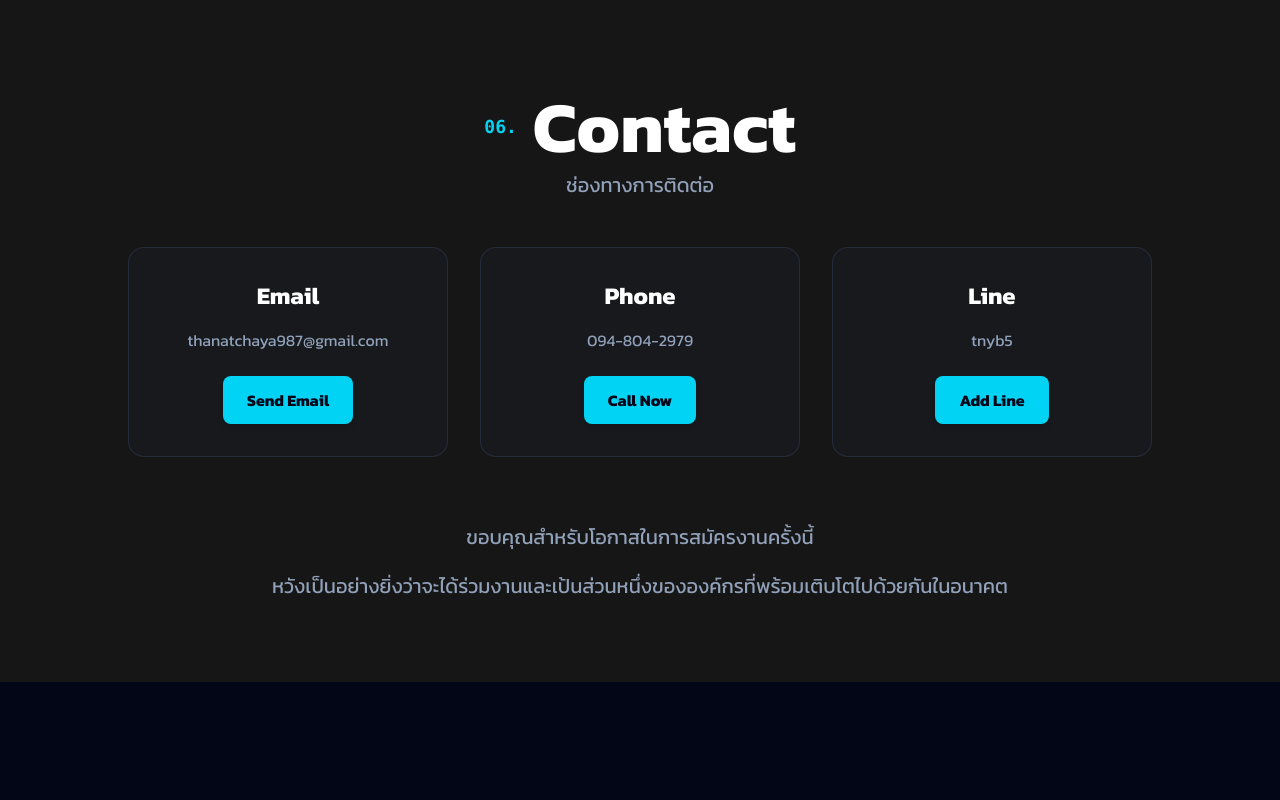
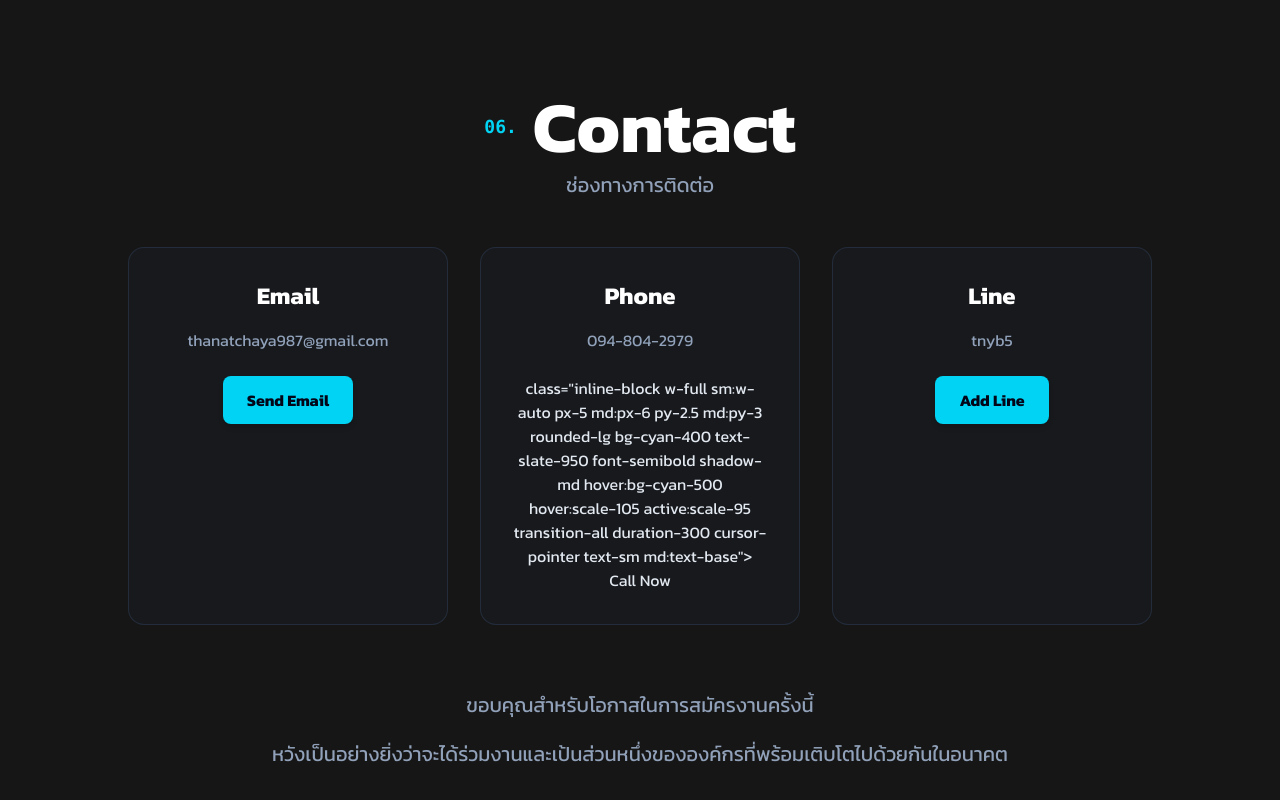
Before and after one commit to thanatchaya0512/my-portfolio, a Vue app: page / in a window 1280 px wide. Shown: the part 6164-6964 px from the top of the page. Before the commit the page ends 6846 px from the top, so only its background shows below. Built offline with nearby package versions, Linux system fonts and the light colour scheme.

Commit message:
fix email call line

```diff
--- a/src/views/Contact.vue
+++ b/src/views/Contact.vue
@@ -18,7 +18,7 @@
           class="bg-slate-800/20 border border-slate-700/50 rounded-2xl p-6 md:p-8 hover:border-cyan-400/50 hover:shadow-lg hover:shadow-cyan-500/20 transition-all duration-300">
           <h3 class="text-xl md:text-2xl font-bold text-white mb-3 md:mb-4">Email</h3>
           <p class="text-slate-400 mb-4 md:mb-6 break-all text-sm md:text-base">thanatchaya987@gmail.com</p>
-          <a href="https://mail.google.com/mail/?view=cm&fs=1&to=thanatchaya987@gmail.com&su=&body=" target="_blank"
+          <a href="mailto:thanatchaya987@gmail.com"
             rel="noopener noreferrer"
             class="inline-block w-full sm:w-auto px-5 md:px-6 py-2.5 md:py-3 rounded-lg bg-cyan-400 text-slate-950 font-semibold shadow-md hover:bg-cyan-500 hover:scale-105 active:scale-95 transition-all duration-300 cursor-pointer text-sm md:text-base">
             Send Email
@@ -30,7 +30,7 @@
           class="bg-slate-800/20 border border-slate-700/50 rounded-2xl p-6 md:p-8 hover:border-cyan-400/50 hover:shadow-lg hover:shadow-cyan-500/20 transition-all duration-300">
           <h3 class="text-xl md:text-2xl font-bold text-white mb-3 md:mb-4">Phone</h3>
           <p class="text-slate-400 mb-4 md:mb-6 text-sm md:text-base">094-804-2979</p>
-          <a href="tel:+66948042979"
+          <a href="tel:+66948042979">
             class="inline-block w-full sm:w-auto px-5 md:px-6 py-2.5 md:py-3 rounded-lg bg-cyan-400 text-slate-950 font-semibold shadow-md hover:bg-cyan-500 hover:scale-105 active:scale-95 transition-all duration-300 cursor-pointer text-sm md:text-base">
             Call Now
           </a>
@@ -41,7 +41,7 @@
           class="bg-slate-800/20 border border-slate-700/50 rounded-2xl p-6 md:p-8 hover:border-cyan-400/50 hover:shadow-lg hover:shadow-cyan-500/20 transition-all duration-300 sm:col-span-2 md:col-span-1">
           <h3 class="text-xl md:text-2xl font-bold text-white mb-3 md:mb-4">Line</h3>
           <p class="text-slate-400 mb-4 md:mb-6 text-sm md:text-base">tnyb5</p>
-          <a href="https://line.me/ti/p/tnyb5" target="_blank" rel="noopener noreferrer"
+          <a href="https://line.me/R/ti/p/~tnyb5" target="_blank" rel="noopener noreferrer"
             class="inline-block w-full sm:w-auto px-5 md:px-6 py-2.5 md:py-3 rounded-lg bg-cyan-400 text-slate-950 font-semibold shadow-md hover:bg-cyan-500 hover:scale-105 active:scale-95 transition-all duration-300 cursor-pointer text-sm md:text-base">
             Add Line
           </a>
```
